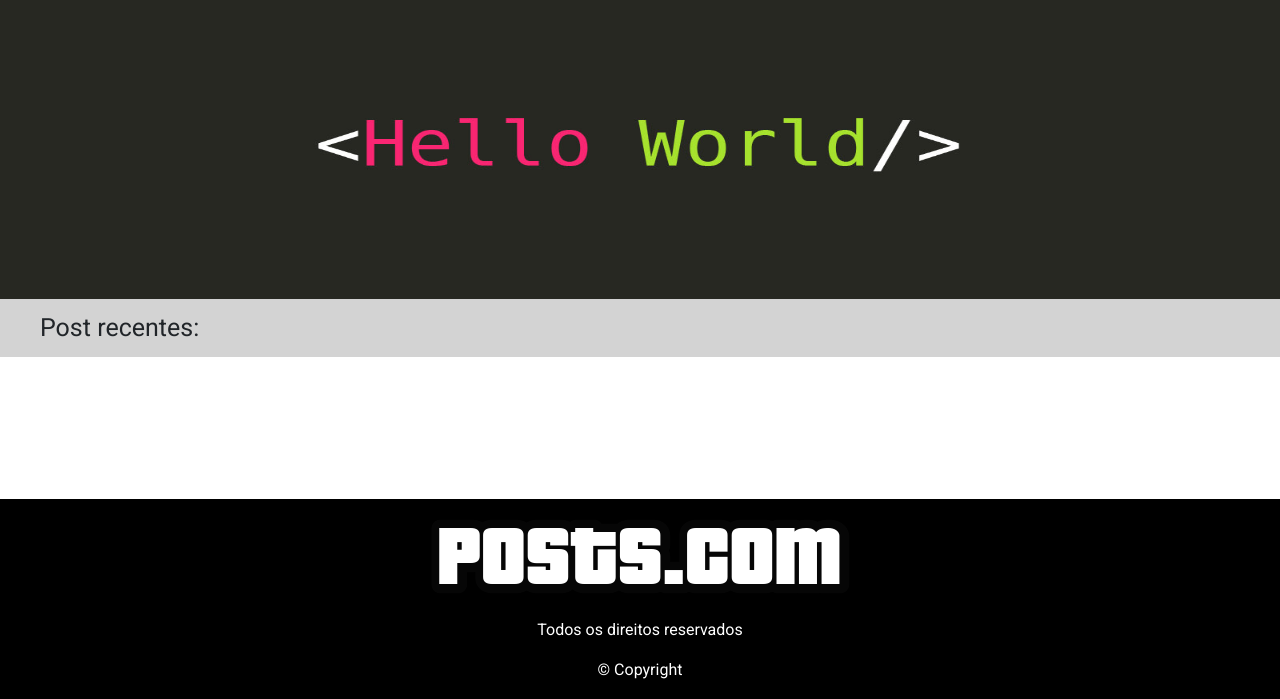
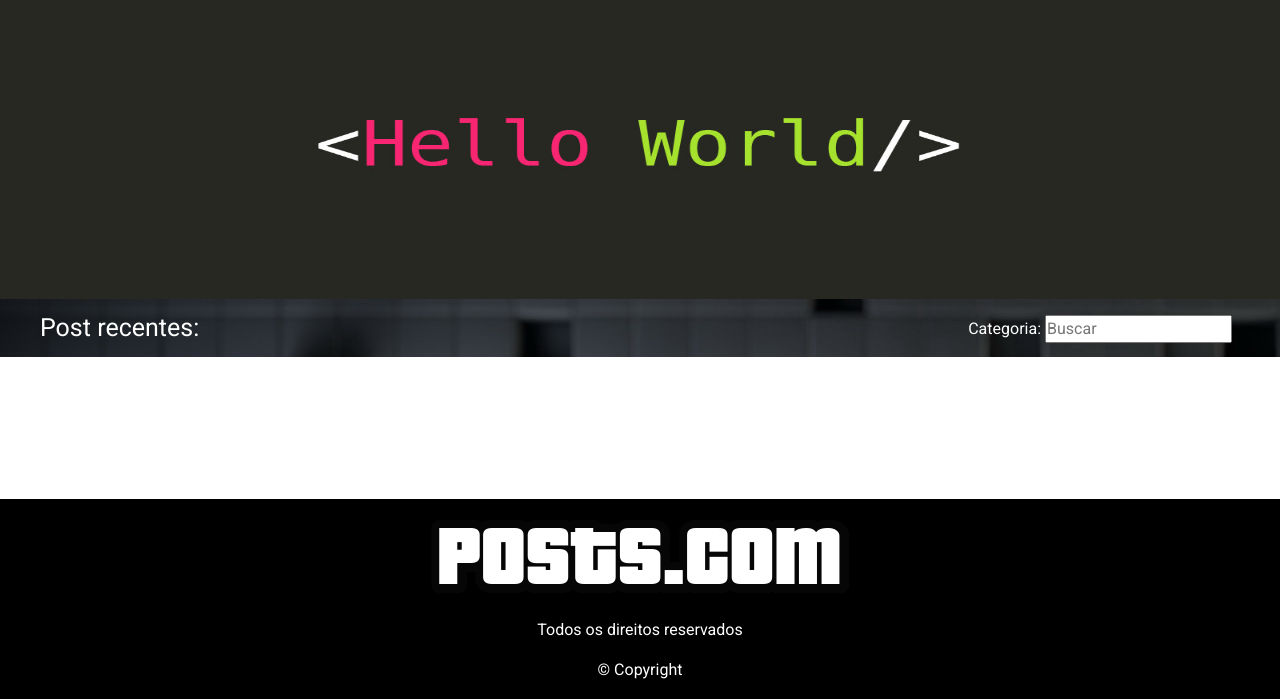
Before and after one commit to Aleeeeeh/ProjetoDPI, a PHP site: page /paginaInicial.php in a window 1280 px wide. Shown: the part 101-800 px from the top of the page. Run offline with PHP 8.4, Linux system fonts and the light colour scheme; data that the repository does not hold is empty.

Commit message:
Commit-3

```diff
--- a/classes/usuarios.php
+++ b/classes/usuarios.php
@@ -68,7 +68,6 @@ class usuario
             $sql->bindValue(":r",$artigo);
             $sql->execute();
 
-
     }
 
 
--- a/index.php
+++ b/index.php
@@ -44,9 +44,7 @@
             if($msgErro == ""){
 
               if($u->logar($email,$senha)){
-
                 header("location: paginaInicial.php");
-
               }
               else{
                 ?>
--- a/meusposts.php
+++ b/meusposts.php
@@ -20,12 +20,12 @@
           </ul>
         </nav>
     </header>
-    <main style="background-color: lightgray;">
-        <p id="postsRecentes">Meus Posts:</p>
+    <main style="background-image:url(./img/fundo.jpg);">
+        <p id="postsRecentes" style="color: #fff;">Meus Posts:</p>
         <div class="container">
           <div class="row">
             <div class="col-md-4">
-              <div class="card text-white bg-info mb-3" style="max-width: 25rem;">
+              <div class="card text-white bg-dark mb-3" style="max-width: 25rem;">
               <div class="card-header" style="text-align: center;font-size: 25px;">Titulo</div>
               <div class="card-body">
                 <p class="card-title">Autor:</p>
--- a/novopost.php
+++ b/novopost.php
@@ -9,8 +9,6 @@
     <link href="https://fonts.googleapis.com/css2?family=Roboto:ital,wght@0,100;0,300;0,400;0,500;0,700;0,900;1,100;1,300;1,400;1,500;1,700;1,900&display=swap" rel="stylesheet">
 </head>
 <body>
-    <div>
-    </div>
     <header>
         <a href="paginaInicial.php"><img src="img/logo.png" alt="Logo" class="logo"></a>
         <nav>
@@ -19,7 +17,7 @@
           </ul>
         </nav>
     </header>
-    <main class="teste">
+    <main">
         <p id="postsRecentes">Cria seu artigo</p>
     <form action="paginaInicial.php" method="POST">
         <div class="formulario">
--- a/paginaInicial.php
+++ b/paginaInicial.php
@@ -44,20 +44,24 @@
     </header>
     <main><!-- PENDENTE: Deixar 3 cards em uma linha e fazer a página de artigos -->
       <img src="img/hw.jpg" alt="banner" class="banner">
-      <div style="background-color: lightgray;">
-        <p id="postsRecentes">Post recentes:</p>
+      <div style="background-image:url(./img/fundo.jpg);">
+      <div class="mr-5 mt-3 float-right">
+        <label for="filtro" style="color: #fff;">Categoria:</label>
+        <input type="text" name="filtro" id="filtro" placeholder="Buscar">
+        </div>
+        <p id="postsRecentes" style="color: #fff;">Post recentes:</p>
         <!-- Exibindo dados na tela inicial -->
         <?php while($row_post = $result_post->fetch(PDO::FETCH_ASSOC)){?>
         <div class="container">
           <div class="row">
-            <div class="col-md-4">
-              <div class="card text-white bg-info mb-4" style="max-width: 25rem;">
+            <div class="col-sm">
+              <div class="card text-white bg-dark mb-4" style="max-width: 70rem;">
               <div class="card-header" style="text-align: center;font-size: 25px;"><?php echo $row_post['titulo'];?></div>
               <div class="card-body">
                 <p class="card-title">Autor: <?php echo $row_post['autor'];?></p>
                 <p class="card-text">Categoria: <?php echo $row_post['categorias'];?></p>
                 <p class="card-text initialism">Postado em:</p>
-                <button type="button" class="btn btn-success float-right"><a href="artigo.php" style="color: white;">Leia Mais</a></button>
+                <button type="button" class="btn btn-success float-right"><a href="artigo.php" style="color: white;text-decoration:none;">Leia Mais</a></button>
               </div>
             </div>
             </div><!-- Fim da div filho -->
```
Also changed, not shown: img/fundo.jpg (added).
